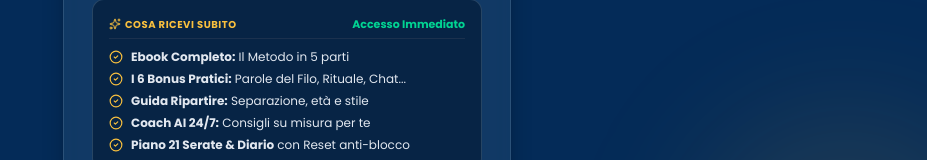
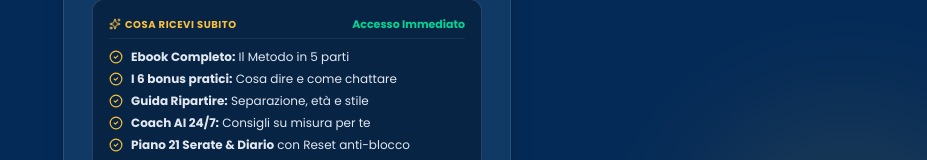
Before and after one commit to andreafrattesi77-hue/App, a React (Vite) app: page / in a window 1280 px wide. Shown: the part 333-493 px from the top of the page, without its empty margins (353-1280 px from the left). Built offline with nearby package versions, Linux system fonts and the light colour scheme.

Commit message:
fix: update bonus description in AuthScreen

```diff
--- a/src/components/AuthScreen.tsx
+++ b/src/components/AuthScreen.tsx
@@ -189,7 +189,7 @@ export const AuthScreen: React.FC<AuthScreenProps> = ({ onSuccess }) => {
                       </li>
                       <li className="flex items-center gap-2">
                         <CheckCircle2 className="w-3.5 h-3.5 text-[#F9C03E] shrink-0" />
-                        <span><strong>I 6 Bonus Pratici:</strong> Parole del Filo, Rituale, Chat...</span>
+                        <span><strong>I 6 bonus pratici:</strong> Cosa dire e come chattare</span>
                       </li>
                       <li className="flex items-center gap-2">
                         <CheckCircle2 className="w-3.5 h-3.5 text-[#F9C03E] shrink-0" />
```
